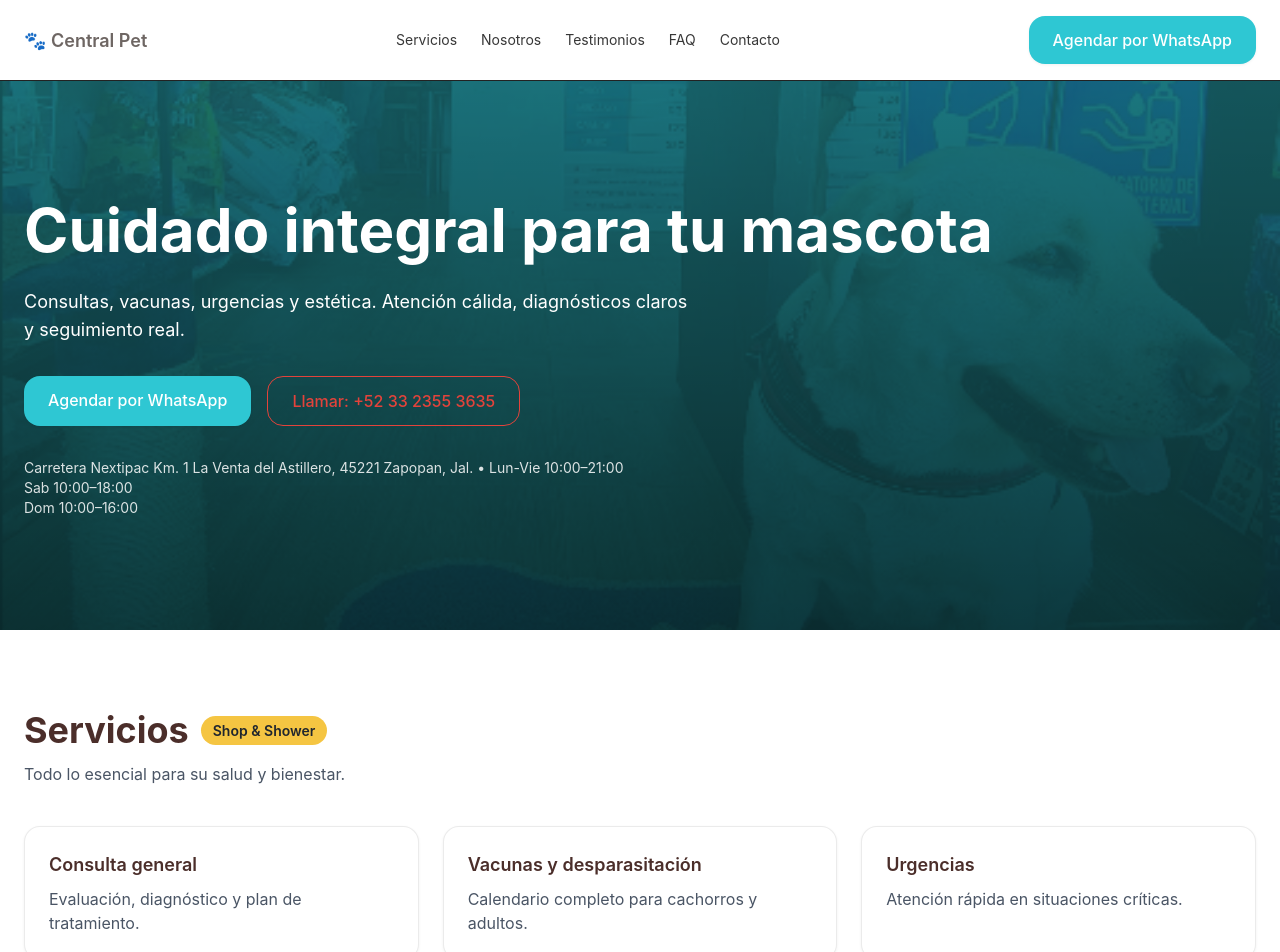
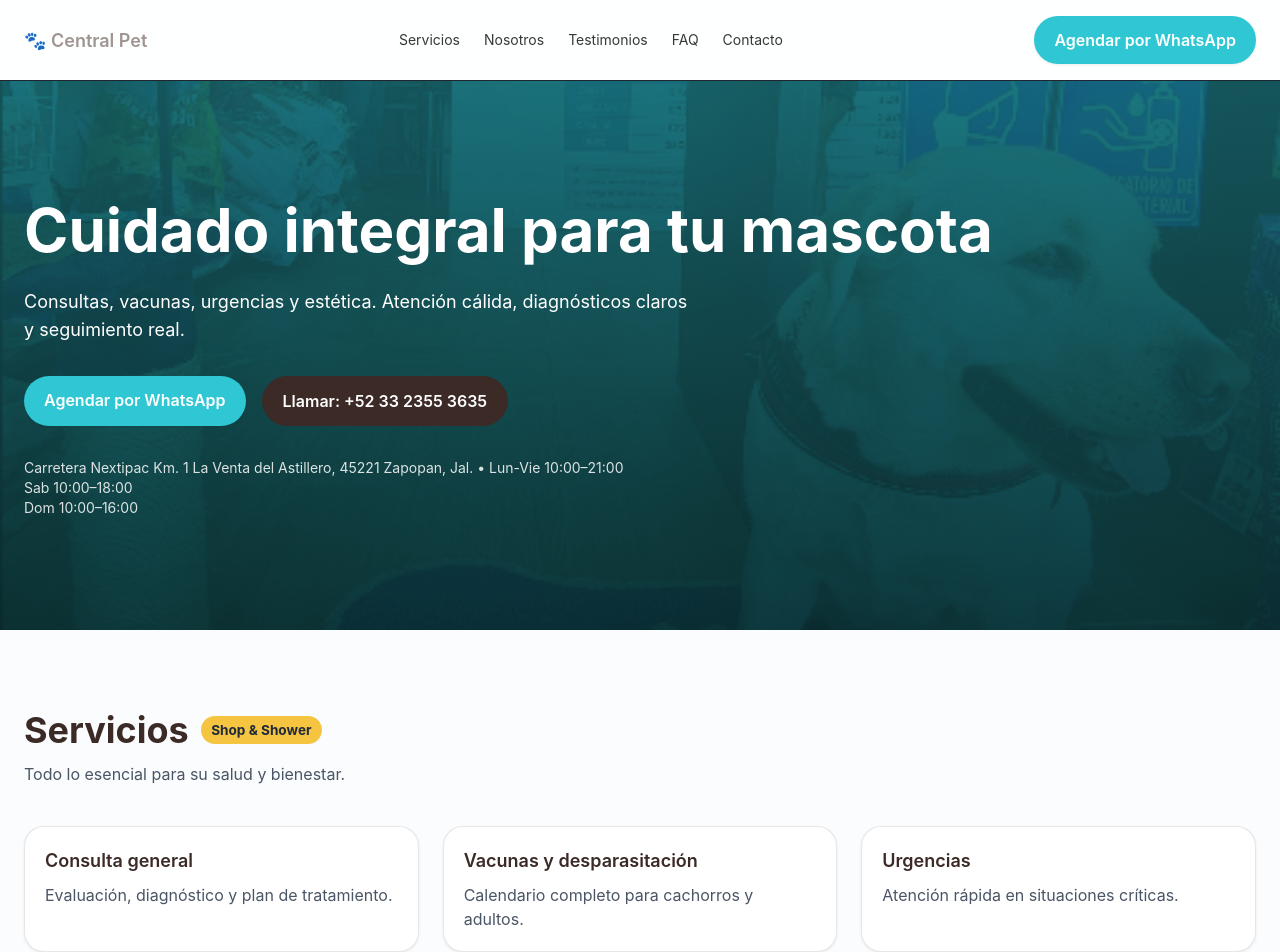
Before and after one commit to Abetar/central-pet-web, a Next.js app: page / in a window 1280 px wide. Shown: the top 952 px of the page. Built offline with nearby package versions, Linux system fonts and the light colour scheme.

Commit message:
Quick fix in navbar

```diff
--- a/app/globals.css
+++ b/app/globals.css
@@ -1,212 +1,122 @@
 @import "tailwindcss";
 
-:root {
-  --background: #ffffff;
-  --surface: #ffffff;
-  --surface-2: #f8fafc;
-  --foreground: #222222;
-  --muted: #6b7280;
+/* ========= Central Pet – Aqua & Brown Theme ========= */
+:root{
+  /* Base */
+  --background:#FAFCFD;     /* blanco cálido */
+  --surface:#FFFFFF;
+  --surface-2:#F3F7F9;
+  --foreground:#1F2630;     /* texto principal */
+  --muted:#667085;          /* texto secundario */
 
-  --color-primary: #2ec7d3;
-  --color-primary-hover: #1faab6;
-  --color-secondary: #e3433b;
-  --color-secondary-hover: #c7312a;
-  --color-brown: #4b2e2a;
-  --color-accent: #f5c542;
+  /* Marca (del logo) */
+  --color-primary:#2EC7D3;          /* turquesa del aro */
+  --color-primary-hover:#1AAFB9;
+  --color-brown:#3B2A26;            /* contorno café del logo */
+  --color-secondary:#E33A3A;        /* rojo del techo */
+  --color-secondary-hover:#C82F2F;
+  --color-accent:#F5C542;           /* amarillo ventanitas */
 
-  --border-color: rgba(0, 0, 0, 0.08);
-  --shadow-sm: 0 1px 3px rgba(0, 0, 0, 0.06);
-  --shadow-md: 0 4px 10px rgba(0, 0, 0, 0.08);
+  /* Bordes & sombras */
+  --border-color:rgba(20,27,36,.10);
+  --shadow-sm:0 1px 3px rgba(16,24,40,.08);
+  --shadow-md:0 10px 24px rgba(16,24,40,.12);
 
-  --field-bg: #ffffff;
-  --field-border: rgba(0, 0, 0, 0.12);
-  --field-text: #1f2937;
-  --field-placeholder: #9ca3af;
-  --field-ring: rgba(46, 199, 211, 0.35);
-  --field-focus: var(--color-primary);
-  --label: #374151;
-  --help: #6b7280;
+  /* Formularios */
+  --field-bg:#FFFFFF;
+  --field-border:rgba(20,27,36,.16);
+  --field-text:#1F2630;
+  --field-placeholder:#98A2B3;
+  --field-ring:rgba(46,199,211,.35);
+  --field-focus:var(--color-primary);
 
   --font-sans: Inter, ui-sans-serif, system-ui, Arial, sans-serif;
 }
 
-@media (prefers-color-scheme: dark) {
-  :root {
-    --background: #0b0f12;
-    --surface: #101418;
-    --surface-2: #0d1216;
-    --foreground: #f2f5f7;
-    --muted: #c5ced8;
-
-    --color-primary: #2ec7d3;
-    --color-primary-hover: #5bd9e3;
-    --color-secondary: #ff6a61;
-    --color-secondary-hover: #ff5146;
-    --color-brown: #9e918d;
-    --color-accent: #ffd866;
-
-    --border-color: rgba(255, 255, 255, 0.12);
-    --shadow-sm: 0 1px 3px rgba(0, 0, 0, 0.5);
-    --shadow-md: 0 8px 18px rgba(0, 0, 0, 0.55);
-
-    --field-bg: #0f1418;
-    --field-border: rgba(255, 255, 255, 0.16);
-    --field-text: #e5e7eb;
-    --field-placeholder: #9aa4af;
-    --field-ring: rgba(91, 217, 227, 0.35);
-    --field-focus: #5bd9e3;
-    --label: #e5e7eb;
-    --help: #c5ced8;
-  }
+html,body{height:100%}
+body{
+  background:var(--background);
+  color:var(--foreground);
+  font-family:var(--font-sans);
+  margin:0;
+  -webkit-font-smoothing:antialiased;
+  text-rendering:optimizeLegibility;
 }
 
-html,
-body {
-  height: 100%;
+/* Utilidades de texto */
+.text-on-dark{color:#FFFFFF}
+.text-on-light{color:#1F2630}
+.heading-brown,.text-brown{color:var(--color-brown)}
+
+/* Navbar sólido (recomendado: pon esta clase en tu <header>) */
+.nav-solid{
+  background:var(--color-brown);
+  color:#fff;
+  border-bottom:1px solid rgba(255,255,255,.08);
 }
-body {
-  background-color: var(--background);
-  color: var(--foreground);
-  font-family: var(--font-sans);
-  margin: 0;
-  -webkit-font-smoothing: antialiased;
-  text-rendering: optimizeLegibility;
+.nav-solid a{color:rgba(255,255,255,.92)}
+.nav-solid a:hover{color:#fff}
+
+/* Botones */
+.btn-primary{
+  display:inline-block;padding:.75rem 1.25rem;border-radius:9999px;
+  background:var(--color-primary);color:#fff;font-weight:600;border:none;
+  box-shadow:var(--shadow-sm);transition:transform .1s,box-shadow .2s,background .2s;
+}
+.btn-primary:hover{background:var(--color-primary-hover);box-shadow:var(--shadow-md);transform:translateY(-1px)}
+
+.btn-secondary{
+  display:inline-block;padding:.75rem 1.25rem;border-radius:9999px;
+  border:1px solid var(--color-brown);background:transparent;color:var(--color-brown);
+  font-weight:600;transition:background .2s,color .2s,border-color .2s;
+}
+.btn-secondary:hover{background:rgba(59,42,38,.06)}
+
+/* Tarjetas */
+.card{
+  border-radius:20px;border:1px solid var(--border-color);
+  background:var(--surface);padding:1.25rem;box-shadow:var(--shadow-sm);
+  transition:box-shadow .2s,transform .15s,background .2s,border-color .2s;
+}
+.card:hover{box-shadow:var(--shadow-md);transform:translateY(-2px)}
+
+/* Chips / Tags */
+.tag-accent{
+  display:inline-flex;align-items:center;gap:.4rem;
+  padding:.25rem .65rem;border-radius:9999px;font-size:.85rem;font-weight:700;
+  background:var(--color-accent);color:#1E293B;
 }
 
-/* utilidades de texto */
-.text-on-dark {
-  color: #ffffff;
+/* Enlaces de acción */
+a.link-action{color:var(--color-secondary);text-decoration:underline}
+a.link-action:hover{color:var(--color-secondary-hover)}
+
+/* Hero helpers (opcional) */
+.hero-aqua{background:linear-gradient(180deg,#2EC7D3 0%,#1AAFB9 100%);color:#fff}
+
+/* Formularios */
+.form label{
+  display:block;font-size:.9rem;font-weight:600;color:#334155;margin-bottom:.4rem;
 }
-.text-on-light {
-  color: #222222;
+.form input,.form select,.form textarea{
+  width:100%;background:var(--field-bg);color:var(--field-text);
+  border:1px solid var(--field-border);border-radius:14px;padding:.6rem .8rem;outline:none;
+  transition:border-color .2s,box-shadow .2s,background .2s,color .2s;
 }
-@media (prefers-color-scheme: dark) {
-  .text-on-light {
-    color: var(--foreground);
-  } /* <-- clave: en dark ya no fuerza #222 */
+.form input::placeholder,.form textarea::placeholder{color:var(--field-placeholder)}
+.form input:focus,.form select:focus,.form textarea:focus{
+  border-color:var(--field-focus);box-shadow:0 0 0 3px var(--field-ring);
+}
+.form .help{font-size:.8rem;color:#667085;margin-top:.25rem}
+
+/* Autofill */
+.form input:-webkit-autofill,
+.form input:-webkit-autofill:hover,
+.form input:-webkit-autofill:focus{
+  -webkit-text-fill-color:var(--field-text);
+  -webkit-box-shadow:0 0 0 1000px var(--field-bg) inset;
+  transition:background-color 5000s ease-in-out 0s;
 }
 
-/* botones */
-.btn-primary {
-  display: inline-block;
-  padding: 0.75rem 1.5rem;
-  border-radius: 1rem;
-  background-color: var(--color-primary);
-  color: #fff;
-  font-weight: 500;
-  border: none;
-  box-shadow: var(--shadow-sm);
-  transition: background-color 0.2s, box-shadow 0.2s, transform 0.1s;
-}
-.btn-primary:hover {
-  background-color: var(--color-primary-hover);
-  box-shadow: var(--shadow-md);
-  transform: translateY(-1px);
-}
-.btn-secondary {
-  display: inline-block;
-  padding: 0.75rem 1.5rem;
-  border-radius: 1rem;
-  border: 1px solid var(--color-secondary);
-  background-color: transparent;
-  color: var(--color-secondary);
-  font-weight: 500;
-  transition: background-color 0.2s, border-color 0.2s, color 0.2s;
-}
-.btn-secondary:hover {
-  background-color: rgba(227, 67, 59, 0.12);
-}
-
-/* tarjetas */
-.card {
-  border-radius: 1rem;
-  border: 1px solid var(--border-color);
-  background-color: var(--surface);
-  padding: 1.5rem;
-  box-shadow: var(--shadow-sm);
-  transition: box-shadow 0.2s, transform 0.15s, border-color 0.2s,
-    background-color 0.2s;
-}
-.card:hover {
-  box-shadow: var(--shadow-md);
-  transform: translateY(-2px);
-}
-
-/* tag */
-.tag-accent {
-  display: inline-flex;
-  align-items: center;
-  padding: 0.25rem 0.75rem;
-  border-radius: 9999px;
-  font-size: 0.875rem;
-  font-weight: 600;
-  background-color: var(--color-accent);
-  color: #20262e;
-}
-
-/* tipografía marca */
-.heading-brown,
-.text-brown {
-  color: var(--color-brown);
-}
-
-/* links de acción */
-a.link-action {
-  color: var(--color-secondary);
-  text-decoration: underline;
-}
-a.link-action:hover {
-  color: var(--color-secondary-hover);
-}
-
-/* formularios */
-.form label {
-  display: block;
-  font-size: 0.875rem;
-  font-weight: 500;
-  color: var(--label);
-  margin-bottom: 0.375rem;
-}
-.form input,
-.form select,
-.form textarea {
-  width: 100%;
-  background-color: var(--field-bg);
-  color: var(--field-text);
-  border: 1px solid var(--field-border);
-  border-radius: 0.75rem;
-  padding: 0.5rem 0.75rem;
-  outline: none;
-  transition: border-color 0.2s, box-shadow 0.2s, background-color 0.2s,
-    color 0.2s;
-}
-.form input::placeholder,
-.form textarea::placeholder {
-  color: var(--field-placeholder);
-}
-.form input:focus,
-.form select:focus,
-.form textarea:focus {
-  border-color: var(--field-focus);
-  box-shadow: 0 0 0 3px var(--field-ring);
-}
-.form input:disabled,
-.form select:disabled,
-.form textarea:disabled {
-  opacity: 0.7;
-  cursor: not-allowed;
-}
-.form .help {
-  font-size: 0.8125rem;
-  color: var(--help);
-  margin-top: 0.25rem;
-}
-
-/* autofill webkit */
-.form input:-webkit-autofill,
-.form input:-webkit-autofill:hover,
-.form input:-webkit-autofill:focus {
-  -webkit-text-fill-color: var(--field-text);
-  -webkit-box-shadow: 0 0 0 1000px var(--field-bg) inset;
-  transition: background-color 5000s ease-in-out 0s;
-}
+/* Borde fino para iframes/imagenes */
+.thin-border{border:1px solid var(--border-color);border-radius:16px}
--- a/app/page.tsx
+++ b/app/page.tsx
@@ -2,7 +2,7 @@
 
 import { useState, useEffect } from "react";
 import Image from "next/image";
-import { motion } from "framer-motion";
+import { color, motion } from "framer-motion";
 
 const INFO = {
   nombre: "Central Pet",
@@ -229,14 +229,14 @@ export default function Page() {
         className="sticky top-0 z-50 backdrop-blur border-b"
         style={{
           backgroundColor: isDark
-            ? "rgba(16,20,24,0.85)"
+            ? "rgba(0,0,0,0.85)"
             : "rgba(255,255,255,0.8)",
         }}
       >
         <nav className="max-w-7xl mx-auto flex items-center justify-between px-6 py-4">
           <div
             style={{
-              color: "#6e6663",
+              color: "#9f9591",
               fontWeight: 600,
               fontSize: "1.125rem",
             }}
@@ -318,7 +318,7 @@ export default function Page() {
             <a href={whatsappUrl} className="btn-primary">
               Agendar por WhatsApp
             </a>
-            <a href={telUrl} className="btn-secondary">
+            <a href={telUrl} style={{ color: "white", backgroundColor: "var(--color-brown)" }} className="btn-secondary">
               Llamar: {INFO.telefono}
             </a>
           </motion.div>
```
